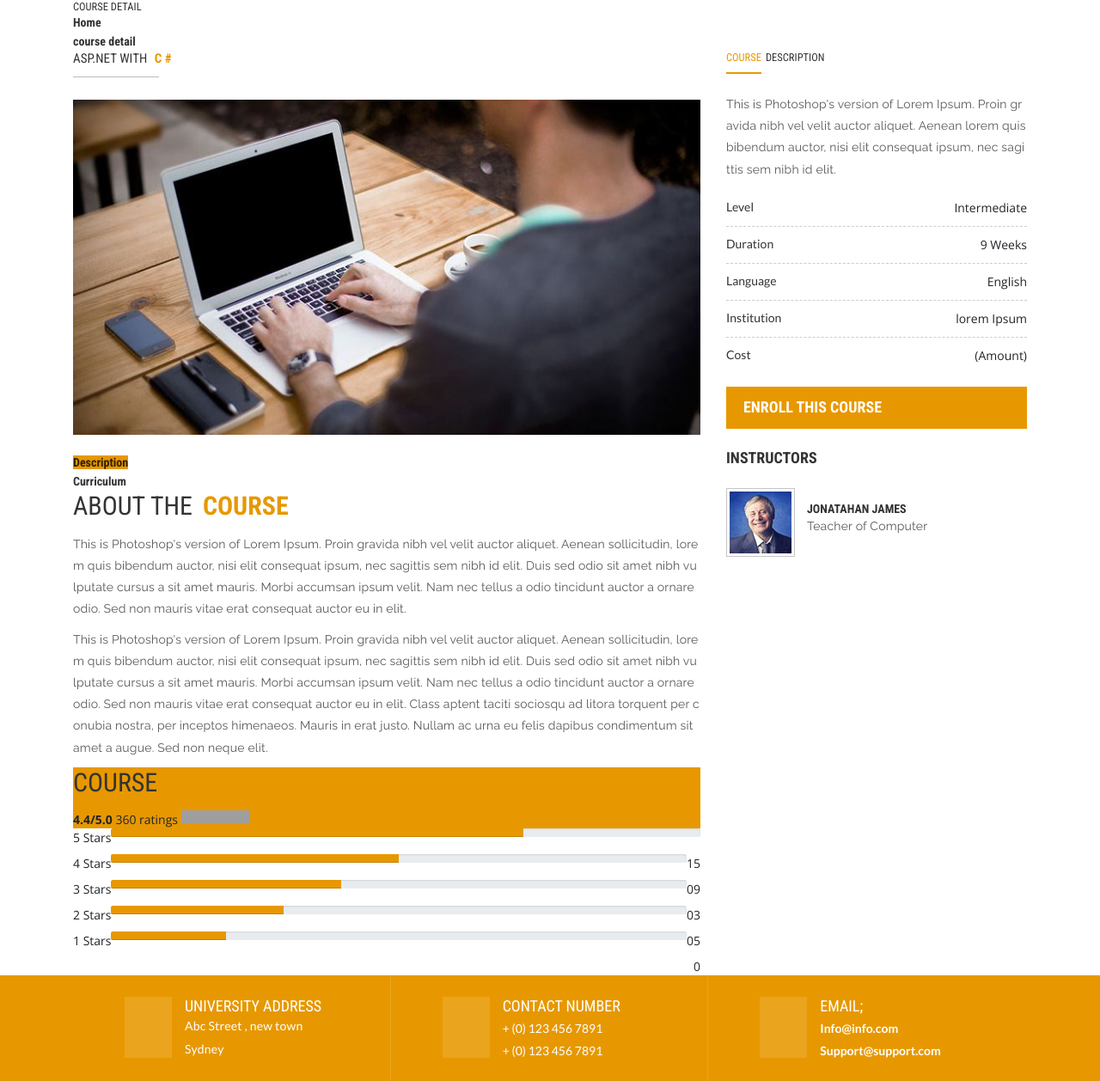
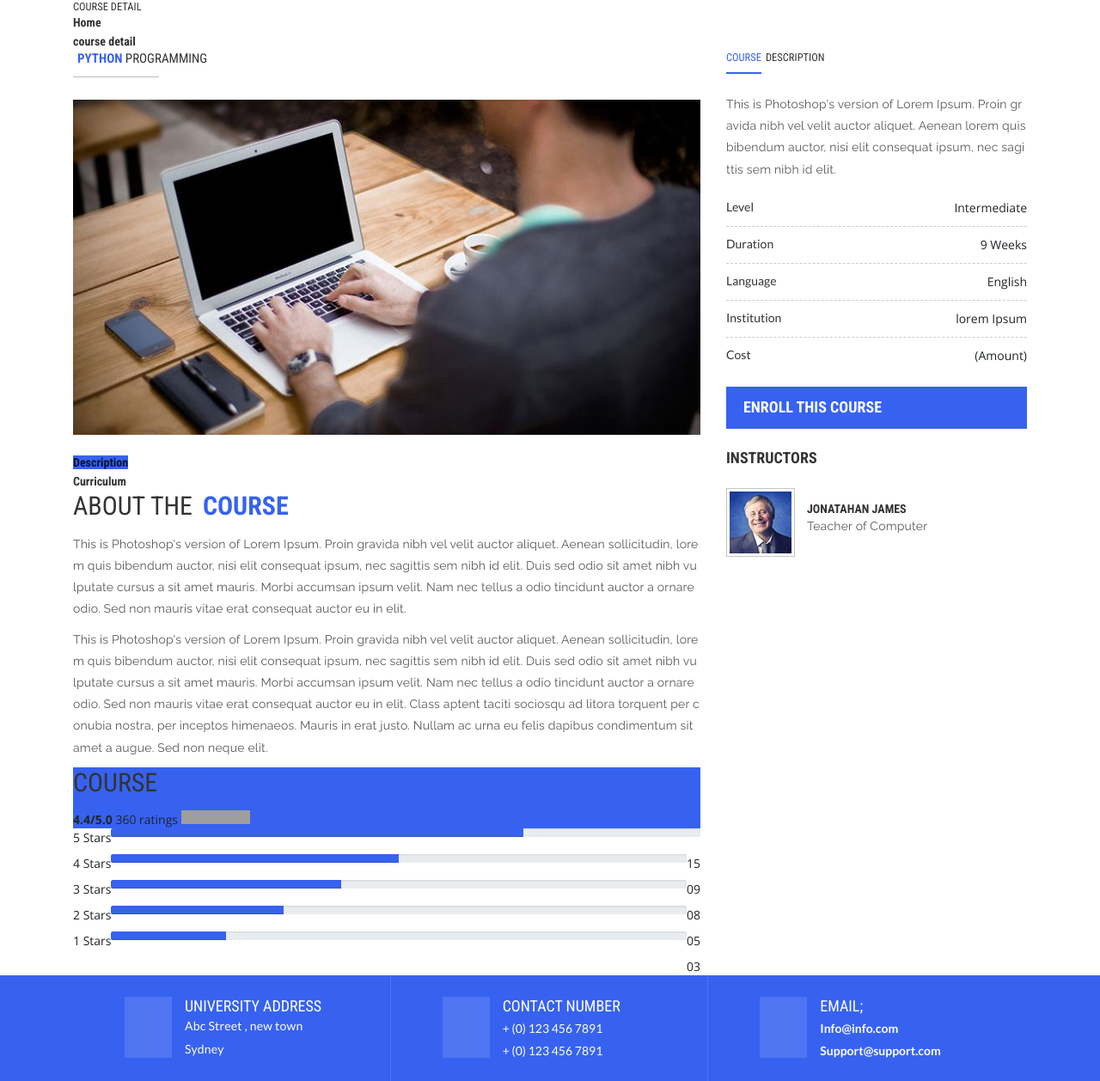
Before and after one commit to Webster-Nooglers/Edit-Trio, a PHP site: the page made by Course details/course-detail.html in a window 1280 px wide. Shown: the whole page at 86% size. Run offline with PHP 8.4, Linux system fonts and the light colour scheme; style sheets or scripts are compiled from the project's sources; some web fonts are replaced; grey boxes are pictures that could not be loaded.

Commit message:
Changed color schema & integrated the new page to the main site
Changed color schema & integrated the new page to the main site

Integrated the course page with the oython programming card

```diff
--- a/CScourses.html
+++ b/CScourses.html
@@ -150,6 +150,10 @@
                 </div>
 
                 <!-- Single Popular Course -->
+
+
+
+                <a href="Course details\course-detail.html">
                 <div class="col-12 col-md-6 col-lg-4">
                     <div class="single-popular-course mb-100 wow fadeInUp" data-wow-delay="500ms">
                         <img src="img/courses/python.png" alt="">
@@ -178,6 +182,8 @@
                         </div>
                     </div>
                 </div>
+                </a>
+
 
                 <!-- Single Popular Course -->
                 <div class="col-12 col-md-6 col-lg-4">
--- a/Course details/course-detail.html
+++ b/Course details/course-detail.html
@@ -59,7 +59,7 @@
 								<div class="course_single_heading">
 									<!--Heading Wrap Start-->
 		                            <div class="iq_heading_1 text-left">
-		                                <h4>ASP.NET with <span>C #</span></h4>
+		                                <h4><span>Python</span> Programming </h4>
 		                            </div>
 								</div>
 								<!--course_single_heading end-->
@@ -251,7 +251,7 @@
 												    	<span class="sr-only">70% Complete</span>
 												  	</div>
 												</div>
-		                            			<span class="pull-right">03</span>
+		                            			<span class="pull-right">08</span>
 		                            		</div>
 		                            		<div class="course-progress">
 		                            			<span class="pull-left">2 Stars</span>
@@ -271,7 +271,7 @@
 												    	<span class="sr-only">70% Complete</span>
 												  	</div>
 												</div>
-		                            			<span class="pull-right">0</span>
+		                            			<span class="pull-right">03</span>
 		                            		</div>
 		                            	</div>
 		                            </div>
--- a/Course details/css/color.css
+++ b/Course details/css/color.css
@@ -31,7 +31,7 @@
 .coureses_Popular_thumb:hover .popular_capstion > h5 a
 {
 
-	color: #e79800;
+	color: #3762f0;
 
 }
 
@@ -81,11 +81,11 @@
 .iq-progress .tooltip > .tooltip-inner, .iq-progress .progress-bar,
 .iq_footer_newsletter .iq-input-icon
 {
-	background-color:#e79800;
+	background-color:#3762f0;
 }
 ::-webkit-scrollbar-thumb
 {
-	background-color:#e79800;
+	background-color:#3762f0;
 }
 
 /*
@@ -121,7 +121,7 @@
 .iq-progress .popOver + .tooltip > .tooltip-arrow,
 .iq_search_courses
 {
-	border-color:#e79800;
+	border-color:#3762f0;
 }
 /*
 	  ============================================================
```
